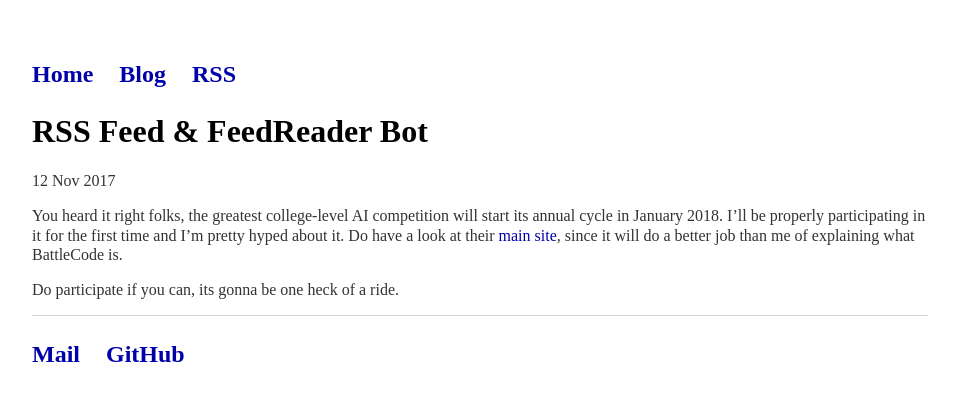
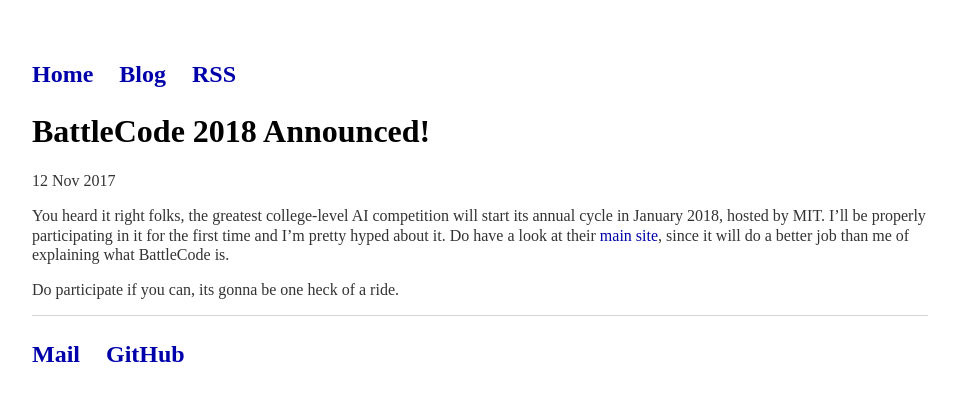
Before and after one commit to TestSubjector/testsubjector.github.io, a Jekyll site: the page built from _posts/2017-12-09-BattleCode-2018-Announced!.md, in a window 1280 px wide. Shown: the top 401 px of the page, without its empty margins (160-1119 px from the left). Built offline with Jekyll 4.4.1, drawn with Linux system fonts in a browser that asks for light colours.

Commit message:
Quick fix

```diff
--- a/_posts/2017-12-09-BattleCode-2018-Announced!.md
+++ b/_posts/2017-12-09-BattleCode-2018-Announced!.md
@@ -1,9 +1,9 @@
 ---
 layout: post
-title: "RSS Feed & FeedReader Bot"
+title: "BattleCode 2018 Announced!"
 date: 2017-11-12
 ---
 
-You heard it right folks, the greatest college-level AI competition will start its annual cycle in January 2018. I'll be properly participating in it for the first time and I'm pretty hyped about it. Do have a look at their [main site](https://www.battlecode.org), since it will do a better job than me of explaining what BattleCode is.
+You heard it right folks, the greatest college-level AI competition will start its annual cycle in January 2018, hosted by MIT. I'll be properly participating in it for the first time and I'm pretty hyped about it. Do have a look at their [main site](https://www.battlecode.org), since it will do a better job than me of explaining what BattleCode is.
 
 Do participate if you can, its gonna be one heck of a ride.
```
